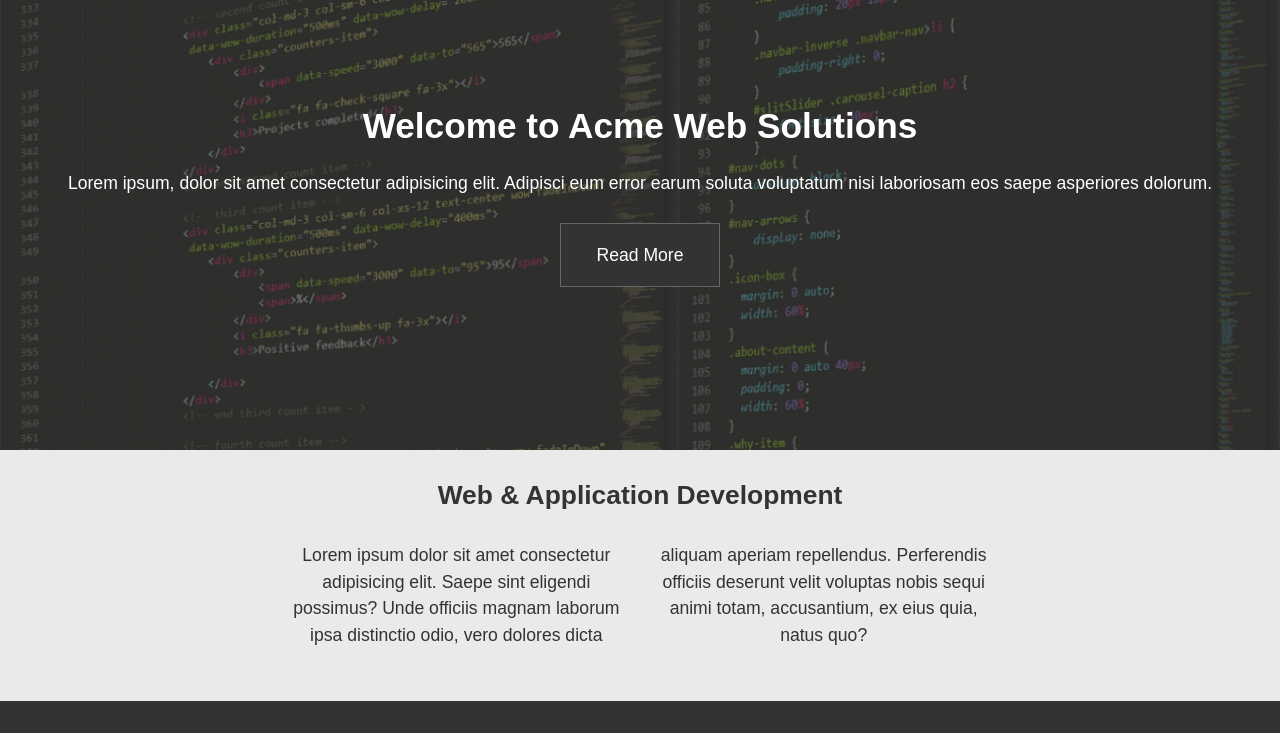
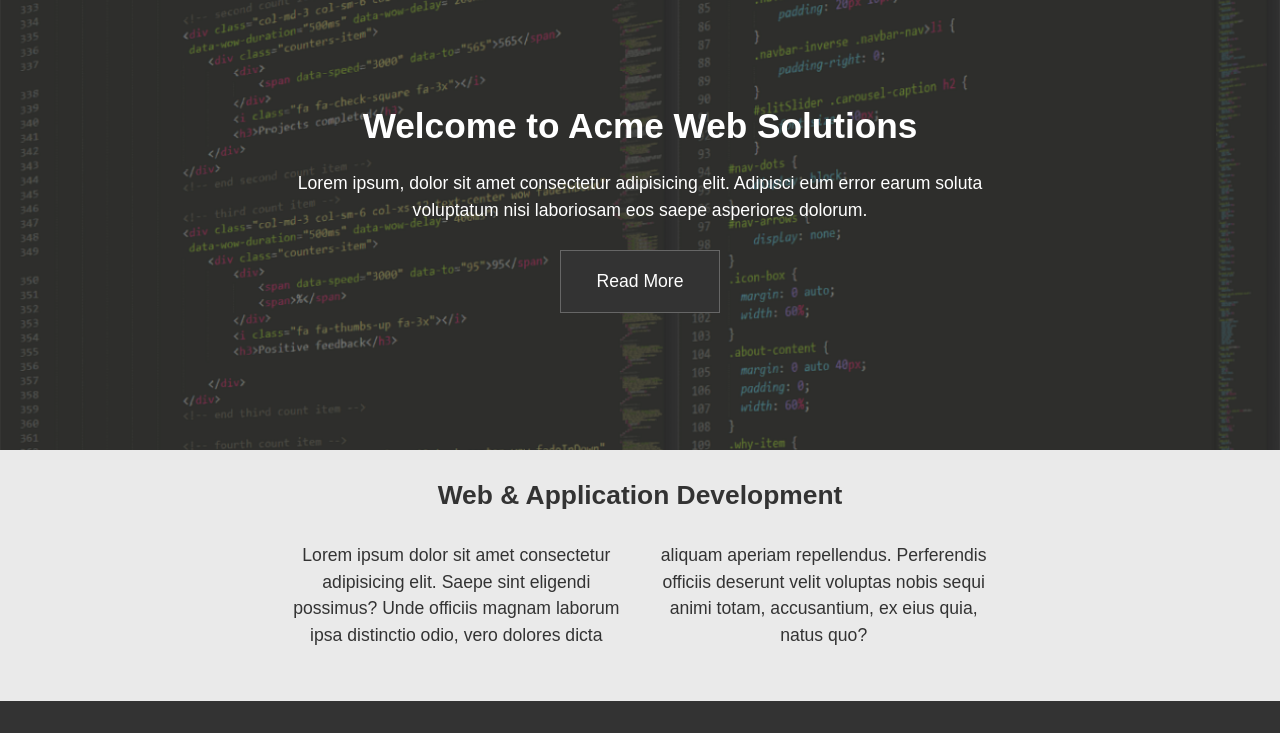
Before and after one commit to AndriyP0/dz10-html-css, a plain HTML site: page index.html in a window 1280 px wide. Shown: the top 733 px of the page. Drawn offline with Linux system fonts and the light colour scheme.

Commit message:
apdate: heder>p

```diff
--- a/essets/style/style.css
+++ b/essets/style/style.css
@@ -173,4 +173,8 @@ body {
       max-width: 80%;
       margin: auto;
     }
+    #showcase .content-wrap p{
+      max-width: 60%;
+      margin: auto;
+    }
   }
```
